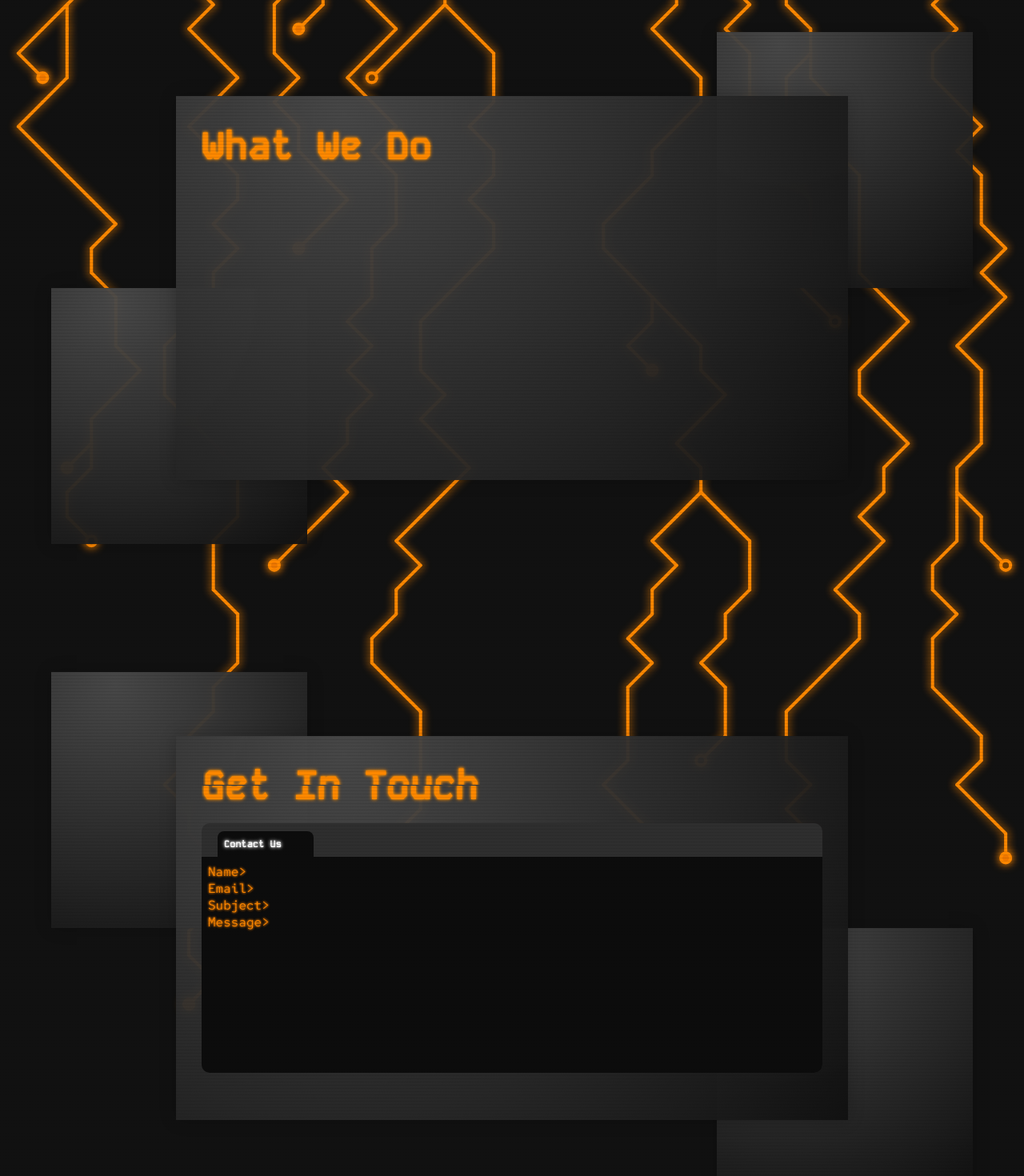
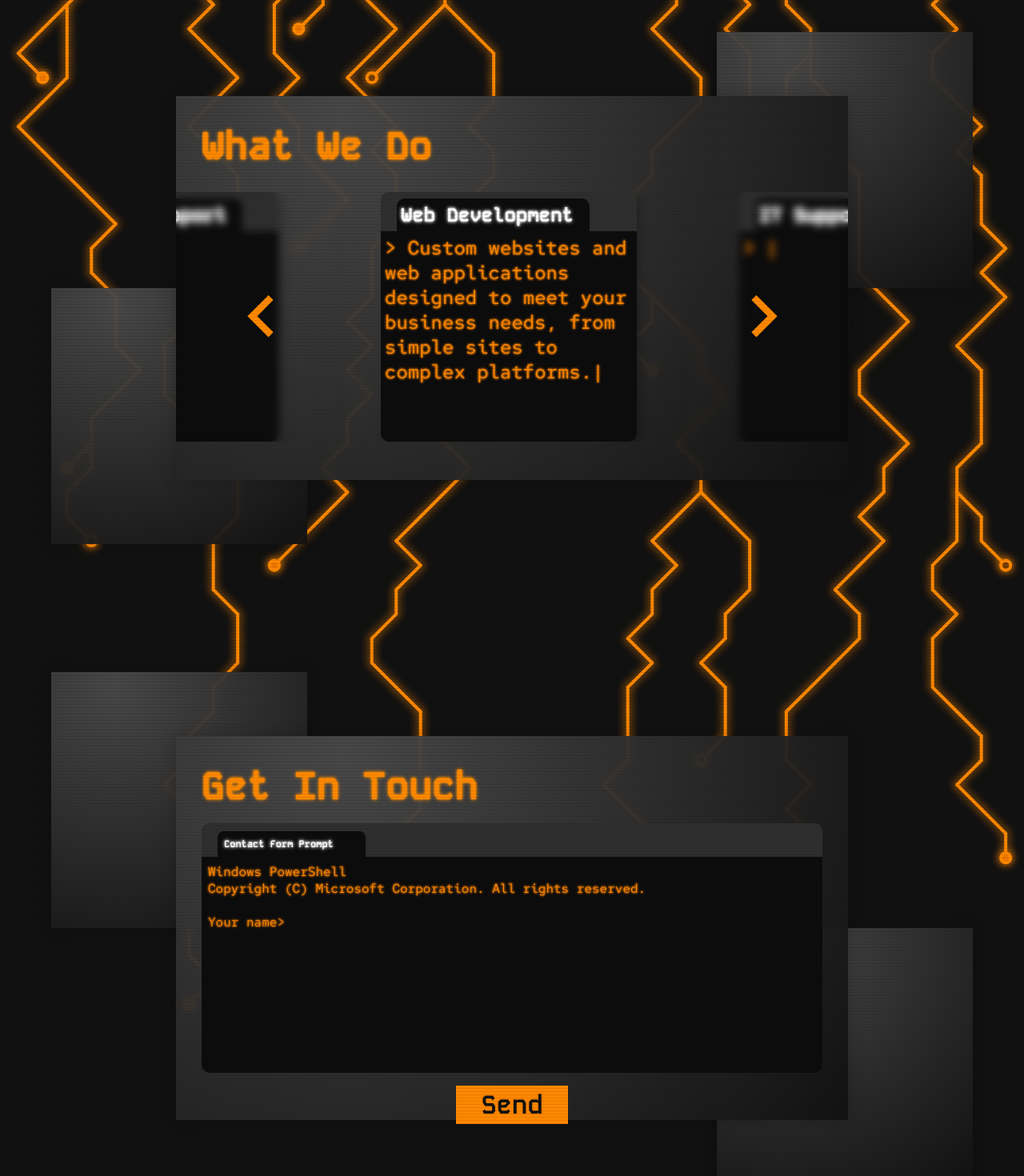
Before and after one commit to C-McCarty/Code78.net, a React (Create React App) app in the folder code78.net/: page / in a window 1280 px wide. Shown: the part 840-2310 px from the top of the page at 80% size. Built offline with nearby package versions, Linux system fonts and the light colour scheme.

Commit message:
populated sections

```diff
--- a/code78.net/src/App.css
+++ b/code78.net/src/App.css
@@ -3,12 +3,13 @@
     src: url(./media/fonts/Kode_Mono/KodeMono-VariableFont_wght.ttf);
 }
 @font-face {
-    font-family: 'Redhat Mono';
+    font-family: 'Red Hat Mono';
     src: url(./media/fonts/Red_Hat_Mono/RedHatMono-VariableFont_wght.ttf);
 }
 :root {
     --bkg: #111;
     --txt: #F80;
+    --glitch: #F10;
 }
 body {
     background-color: var(--bkg);
@@ -25,12 +26,19 @@ html {
     margin: 0;
     padding: 0;
     box-sizing: border-box;
-    font-family: 'Redhat Mono', monospace;
+    font-family: 'Red Hat Mono', monospace;
     color: var(--txt);
     text-shadow:
         0 0 3px var(--txt),
         0 0 3px #E70;
-    /* animation: breathe 1s ease-in-out infinite; */
+}
+*::selection {
+    background-color: #FFF;
+    color: #111;
+    text-shadow: 0 0 3px #111;
+}
+button {
+    font-family: 'Kode Mono', monospace;
 }
 h1, h2, h3, h4, h5, h6 {
     font-family: 'Kode Mono', monospace;
@@ -170,46 +178,110 @@ canvas:nth-of-type(4) {left: 75%;}
     position: absolute;
     top: 0;
     left: 0;
-    animation: glitch 1s var(--delay, 2s) infinite;
-    animation-timing-function: steps(1);
     height: 100%;
     user-select: none;
     color: var(--txt);
     text-shadow:
-        0 0 3px #F90,
-        0 0 5px var(--txt);
+    0 0 3px #F90,
+    0 0 5px var(--txt);
     clip-path: inset(0 0 50% 0);
 }
-@keyframes glitch {
+.glitch1::after {
+    animation: glitch1 1s;
+    animation-iteration-count: 1;
+    animation-timing-function: steps(1);
+}
+.glitch2::after {
+    animation: glitch2 1s;
+    animation-iteration-count: 1;
+    animation-timing-function: steps(1);
+}
+@keyframes glitch1 {
     0%, 9% {
         transform: translate(0);
     }
     10%, 20% {
         transform: translate(2px, -2px) rotateY(0);
-        filter: hue-rotate(0deg) saturate(100%);
+        filter: saturate(100%);
+        color: var(--txt);
     }
     21%, 29% {
         transform: translate(-4px, -4px);
-        filter: hue-rotate(-40deg) saturate(300%);
+        color: var(--glitch);
+        text-shadow:
+            0 0 3px var(--glitch),
+            0 0 5px #F00;
     }
     30%, 40% {
         transform: translate(0, 4px) rotateY(0);
-        filter: hue-rotate(0deg) saturate(100%);
+        color: var(--txt);
+        text-shadow:
+            0 0 3px var(--txt),
+            0 0 5px #E70;
     }
     41%, 50% {
         transform: translate(-5px, 5%) rotateZ(180deg) rotateY(180deg);
-        filter: invert(1) hue-rotate(30deg);
+        color: var(--txt);
+        text-shadow:
+            0 0 3px var(--txt),
+            0 0 5px #E70;
     }
     51%, 60% {
         transform: translate(10px, -25%) rotateZ(180deg) rotateY(180deg);
-        filter: invert(1) hue-rotate(90deg);
+        color: #FF0;
+        text-shadow:
+            0 0 3px #FF0,
+            0 0 5px #EE0;
+        filter: brightness(100%);
     }
     61%, 70% {
-        filter: hue-rotate(0deg) saturate(100%);
         transform: translate(0) rotateY(0);
+        color: #F85;
+        text-shadow:
+            0 0 3px #F85,
+            0 0 5px #E63;
+        filter: brightness(150%) saturate(500%);
     }
-    90%, 100% {
-        filter: hue-rotate(0deg) saturate(100%);
+    71%, 80% {
+        transform: translate(10px, -25%) rotateY(180deg);
+        color: var(--txt);
+        text-shadow:
+            0 0 3px var(--txt),
+            0 0 5px #E70;
+        filter: brightness(100%);
+    }
+    81%, 90% {
+        transform: translate(-10px, 0);
+
+    }
+    91%, 100% {
         transform: translate(0) rotateY(0);
     }
 }
+@keyframes glitch2 {
+    0%, 9% {
+        transform: translate(0);
+    }
+    10%, 20% {
+        transform: translate(2px, 0) rotateY(0);
+    }
+    21%, 100% {
+        transform: translate(0) rotateY(0);
+    }
+}
+
+.blink {
+    animation: blink 1s steps(1) infinite;
+    user-select: none;
+}
+@keyframes blink {
+    0% {
+        opacity: 1;
+    }
+    50% {
+        opacity: 0;
+    }
+    100% {
+        opacity: 1;
+    }
+}
--- a/code78.net/src/App.js
+++ b/code78.net/src/App.js
@@ -3,9 +3,11 @@ import './App.css';
 import Header from './comp/Header';
 import Hero from './comp/Hero';
 import Section from './comp/Section';
+import P from './comp/P';
 import ContactForm from './comp/ContactForm';
 import CircuitBkg from './comp/CircuitBkg';
 import Footer from './comp/Footer';
+import Carousel from './comp/Carousel';
 
 function App() {
     const [section, setSection] = useState(0);
@@ -13,14 +15,39 @@ function App() {
     const serviceRef = useRef(null);
     const contactRef = useRef(null);
 
+    const timeOutRef = useRef(null);
+
     useEffect(() => {
         const glitchedElements = document.querySelectorAll(".glitch");
+        const timeouts = [];
+        const MIN_DELAY = 5000;
+        const MAX_DELAY = 10000;
+        glitchedElements.forEach((el) => {
+            const glitchLoop = () => {
+                const delay = Math.random() * MIN_DELAY + (MAX_DELAY - MIN_DELAY);
 
-        glitchedElements.forEach((el, i) => {
-            const delay = (Math.random() * 2).toFixed(2) + "s";
-            el.style.setProperty("--delay", delay);
+                const timeout = setTimeout(() => {
+                    el.className = "glitch";
+                    const ANIM_CODE = (Math.random() < 0.2 ? 1 : 2);
+                    setTimeout(() => {
+                        el.classList.add(`glitch${ANIM_CODE}`);
+                    }, Math.random() * 1);
+
+                    glitchLoop();
+                }, delay);
+
+                timeouts.push(timeout);
+            };
+
+            glitchLoop();
         });
+
+        return () => {
+            timeouts.forEach(clearTimeout);
+        };
     }, []);
+
+
 
     // Main Page
     return (
@@ -33,10 +60,11 @@ function App() {
             <div className="main">
                 <Section secRef={aboutRef}>
                     <h2 className='glitch' data-glitch="Who We Are">Who We Are</h2>
-                    <p>We're a dedicated team of web developers who build reliable, easy-to-use websites and web apps. We focus on clear communication, clean code, and making sure everything works the way it should. Whether you're starting from scratch or need help improving what you already have, we’re here to help.</p>
+                    <P content="We're a dedicated team of web developers who build reliable, easy-to-use websites and web apps. We focus on clear communication, clean code, and making sure everything works the way it should. Whether you're starting from scratch or need help improving what you already have, we’re here to help!" />
                 </Section>
                 <Section secRef={serviceRef}>
                     <h2  className='glitch' data-glitch="What We Do">What We Do</h2>
+                    <Carousel />
                 </Section>
                 <Section secRef={contactRef}>
                     <h2 className='glitch' data-glitch="Get In Touch">Get In Touch</h2>
--- /dev/null
+++ b/code78.net/src/CSS/carousel.module.css
@@ -0,0 +1,73 @@
+.carouselWrap {
+    position: absolute;
+    top: 25%;
+    left: 0;
+    right: 0;
+    bottom: 10%;
+    overflow: hidden;
+}
+.carousel {
+    position: absolute;
+    top: 0;
+    width: fit-content;
+    height: 100%;
+    display: flex;
+    transition: all 1s;
+    transition-timing-function: cubic-bezier(0.25,-0.25,0.25,1.25);
+}
+.carouselItem {
+    background-color: #2E2E2E;
+    box-shadow: 5px 5px 10px #0003;
+    border-radius: 10px;
+    height: 100%;
+    width: 25vw;
+    margin-right: 10vw;
+    display: flex;
+    flex-direction: column;
+}
+.carouselItem h5 {
+    margin: 8px;
+    margin-bottom: 0;
+    margin-left: 20px;
+    padding: 5px;
+    padding-right: 20px;
+    background-color: #0C0C0C;
+    width: fit-content;
+    color: #FFF;
+    text-shadow: 0 0 3px #FFF, 0 0 5px #EEE;
+    border-radius: 10px 10px 0 0;
+}
+.carouselItem p {
+    background-color: #0C0C0C;
+    flex-grow: 1;
+    border-radius: 0 0 10px 10px;
+    padding: 5px;
+}
+
+.left, .right {
+    position: absolute;
+    top: 0;
+    left: 0;
+    right: 0;
+    bottom: 0;
+    width: 25%;
+    cursor: pointer;
+    backdrop-filter: blur(5px);
+    background-position: center center;
+    background-repeat: no-repeat;
+    background-size: 50%;
+    transition: all 0.25s;
+}
+.left {
+    right: unset;
+    background-image: url(../media/icons/leftArrow.svg);
+}
+.right {
+    left: unset;
+    background-image: url(../media/icons/rightArrow.svg);
+}
+
+.left:hover {background-position-x: 40%;}
+.right:hover {background-position-x: 60%;}
+.left:active {background-position-x: 35%;}
+.right:active {background-position-x: 65%;}
--- a/code78.net/src/CSS/contactForm.module.css
+++ b/code78.net/src/CSS/contactForm.module.css
@@ -6,7 +6,6 @@
     display: flex;
     flex-direction: column;
     border-radius: 10px;
-    overflow: hidden;
 }
 .formWrap > h6 {
     color: #FFF;
@@ -25,11 +24,17 @@
     display: flex;
 }
 .contactForm {
+    position: relative;
     flex-grow: 1;
     padding: 0.5rem;
     display: flex;
     flex-direction: column;
     background-color: #0C0C0C;
+    border-radius: 0 0 10px 10px;
+}
+.contactForm > p {
+    padding: 0;
+    font-size: 1rem;
 }
 .contactForm > div {
     display: flex;
@@ -41,23 +46,50 @@
 .contactForm input,
 .contactForm textarea {
     background-color: transparent;
+    box-shadow: none;
     border: none;
     box-shadow: none;
+    -webkit-box-shadow: none;
     resize: none;
     flex-grow: 1;
+    font-size: 1rem;
 }
-.contactForm div:has(textarea) label,
-.contactForm div:has(textarea) textarea {
-    height: 10rem;
-
+/* Due to autofill background being impossible to change, text is set to #111 */
+.contactForm input:autofill,
+.contactForm input:-webkit-autofill {
+    -webkit-text-fill-color: #111;
+    text-shadow: 0 0 3px #111;
 }
-.contactForm .select {
-    background-color: transparent;
-    color: var(--txt);
-    border: none;
+.contactForm textarea {
+    height: 100%;
+}
+.contactForm div:has(textarea) {
+    flex-grow: 1;
+    align-items: start;
 }
 .contactForm input:focus,
 .contactForm textarea:focus {
     background-color: #0C0C0C;
     outline: none;
 }
+.buttonWrap {
+    position: absolute;
+    bottom: -4rem;
+    left: 0;
+    width: 100%;
+    display: flex;
+    justify-content: center;
+}
+.contactForm button {
+    padding: 2rem;
+    padding-top: 0;
+    padding-bottom: 0;
+    height: 3rem;
+    font-size: 2rem;
+    background-color: var(--txt);
+    color: var(--bkg);
+    border: none;
+    outline: none;
+    font-weight: bold;
+    cursor: pointer;
+}
--- /dev/null
+++ b/code78.net/src/comp/Carousel.js
@@ -0,0 +1,45 @@
+import { useEffect, useState } from 'react';
+import c from "../CSS/carousel.module.css";
+import CarouselItem from './CarouselItem';
+import items from "../data/carousel.json";
+
+export default function Carousel() {
+    const [pos, setPos] = useState(1);
+    const [cItems, setItems] = useState([]);
+
+    useEffect(() => {
+        const a = items.map((el, i) => <CarouselItem key={i} pos={pos} selfPos={i} title={el.title}>{el.content}</CarouselItem>);
+        setItems(a);
+    }, [items, pos]);
+
+    const handlePosChange = x => {
+        if (x > 0) {
+            if (pos > cItems.length - 2) {
+                setPos(0);
+            } else {
+                setPos(pos + 1);
+            }
+        }
+        if (x < 0) {
+            if (pos < 1) {
+                setPos(cItems.length - 1);
+            } else {
+                setPos(pos - 1);
+            }
+        }
+    }
+
+    const posStyle = {
+        left: (pos * -35) + 20 + "vw"
+    }
+
+    return (
+        <div className={c.carouselWrap}>
+            <div className={c.carousel} style={posStyle}>
+                {cItems}
+            </div>
+            <div className={c.left} onClick={() => handlePosChange(-1)}></div>
+            <div className={c.right} onClick={() => handlePosChange(1)}></div>
+        </div>
+    );
+}
--- /dev/null
+++ b/code78.net/src/comp/CarouselItem.js
@@ -0,0 +1,11 @@
+import c from "../CSS/carousel.module.css";
+import P from "./P";
+
+export default function CarouselItem({title, children, pos, selfPos}) {
+    return(
+        <div className={c.carouselItem}>
+            <h5>{title}</h5>
+            <P content={children} pos={pos} selfPos={selfPos} />
+        </div>
+    );
+}
--- a/code78.net/src/comp/ContactForm.js
+++ b/code78.net/src/comp/ContactForm.js
@@ -11,38 +11,67 @@ export default function ContactForm() {
     const [message, setMessage] = useState("");
     const handleMessageChange = e => setMessage(e.target.value);
 
+    const [lines, setLines] = useState(0);
+
     const nameRef = useRef(null);
     const emailRef = useRef(null);
     const subjectRef = useRef(null);
     const messageRef = useRef(null);
 
-    useEffect(() => {
-        if (nameRef.current && emailRef.current && subjectRef.current && messageRef.current) {
-            if (name.trim().length === 0 && document.activeElement !== nameRef.current) {
-                console.log('fired');
-            }
-        }
-    }, [name, email, subject, message]);
+    const handleNewLineUp = e => {
+        if (lines === 1 && emailRef.current && e.key === "Enter") { emailRef.current.focus(); }
+        if (lines === 2 && subjectRef.current && e.key === "Enter") { subjectRef.current.focus(); }
+        if (lines === 3 && messageRef.current && e.key === "Enter") { messageRef.current.focus(); }
+    }
+    const handleNewLineDown = e => {
+        console.log(e);
+        if (nameRef.current && e.target === nameRef.current && e.key === "Enter" && lines < 1) { setLines(1); }
+        if (emailRef.current && e.target === emailRef.current && e.key === "Enter" && lines < 2) { setLines(2); }
+        if (subjectRef.current && e.target === subjectRef.current && e.key === "Enter" && lines < 3) { setLines(3); }
+    }
+
+    const handleSubmit = e => {
+        e.preventDefault();
+        alert('test');
+    }
 
     return (
         <div className={c.formWrap}>
-            <h6>Contact Us</h6>
-            <form className={c.contactForm}>
+            <h6>Contact Form Prompt</h6>
+            <form className={c.contactForm} onSubmit={handleSubmit}>
+                <p>Windows PowerShell</p>
+                <p>Copyright (C) Microsoft Corporation. All rights reserved.</p>
+                <br />
                 <div>
-                    <label htmlFor="name">Name&gt;</label>
-                    <input ref={nameRef} type="text" name="name" id="name" value={name} onChange={handleNameChange} required />
+                    <label htmlFor="name">Your name&gt;</label>
+                    <input ref={nameRef} type="text" name="name" id="name" value={name} onKeyDown={handleNewLineDown} onKeyUp={handleNewLineUp} onChange={handleNameChange} required />
                 </div>
+                {lines > 0 ?
+                <>
                 <div>
                     <label htmlFor="email">Email&gt;</label>
-                    <input ref={emailRef} type="email" name="email" id="email" value={email} onChange={handleEmailChange} required />
+                    <input ref={emailRef} type="email" name="email" id="email" value={email} onKeyDown={handleNewLineDown} onKeyUp={handleNewLineUp} onChange={handleEmailChange} required />
                 </div>
+                {lines > 1 ?
+                <>
                 <div>
                     <label htmlFor="subject">Subject&gt;</label>
-                    <input ref={subjectRef} type="text" name='subject' id='subject' value={subject} onChange={handleSubjectChange} required />
+                    <input ref={subjectRef} type="text" name='subject' id='subject' value={subject} onKeyDown={handleNewLineDown} onKeyUp={handleNewLineUp} onChange={handleSubjectChange} required />
                 </div>
+                {lines > 2 ?
+                <>
                 <div>
                     <label htmlFor="message">Message&gt;</label>
                     <textarea ref={messageRef} name="message" id="message" value={message} onChange={handleMessageChange} required />
+                </div>
+                </>
+                : null}
+                </>
+                : null}
+                </>
+                : null}
+                <div className={c.buttonWrap}>
+                    <button>Send</button>
                 </div>
             </form>
         </div>
--- a/code78.net/src/comp/Header.js
+++ b/code78.net/src/comp/Header.js
@@ -14,7 +14,7 @@ export default function Header({aboutRef, serviceRef, contactRef}) {
         <>
             <div className="headerShadow"></div>
             <header>
-                <h1 className="glitch" data-glitch="code78.net">code78.net</h1>
+                <h1 className="glitch glitch1" data-glitch="code78.net">code78.net</h1>
                 <nav>
                     <div className='navBtn glow' onClick={()=>scrollToSection(aboutRef)}>About</div>
                     <div className='navBtn glow' onClick={()=>scrollToSection(serviceRef)}>Services</div>
--- /dev/null
+++ b/code78.net/src/comp/P.js
@@ -0,0 +1,49 @@
+import { useEffect, useRef, useState } from 'react';
+
+export default function P({ content, pos="noPos", selfPos="noPos" }) {
+    const [text, setText] = useState("");
+    const [isVisible, setIsVisible] = useState(false);
+    const pRef = useRef(null);
+
+    useEffect(() => {
+        const observer = new IntersectionObserver(
+            ([entry]) => {
+                if (entry.isIntersecting) {
+                    setIsVisible(true);
+                    observer.disconnect();
+                }
+            },
+            { threshold: 0.1 }
+        );
+
+        if (pRef.current) {
+            observer.observe(pRef.current);
+        }
+        return () => observer.disconnect();
+    }, []);
+
+    useEffect(() => {
+        if (!isVisible || text.length === content.length || pos !== selfPos) return;
+
+        const nextChar = content[text.length];
+        const delay = (nextChar === "." ? 200 : nextChar === "," ? 150 : nextChar === " " ? 70 : 20);
+
+        const timeout = setTimeout(() => {
+            setText(prev => prev + content[prev.length]);
+        }, delay + Math.random() * 5);
+
+        return () => clearTimeout(timeout);
+    }, [text, content, isVisible, pos]);
+
+    const finishAnim = () => {
+        setText(content);
+    }
+
+    return (
+        <p ref={pRef} className='p-typed' onClick={finishAnim}>
+            <span>&gt; </span>
+            {text}
+            <span className={text.length === content.length ? 'blink' : null}>|</span>
+        </p>
+    );
+}
--- /dev/null
+++ b/code78.net/src/data/carousel.json
@@ -0,0 +1,14 @@
+[
+    {
+        "title": "Hardware Support",
+        "content": "Installation, repair, and maintenance of computers, servers, and other essential hardware."
+    },
+    {
+        "title": "Web Development",
+        "content": "Custom websites and web applications designed to meet your business needs, from simple sites to complex platforms."
+    },
+    {
+        "title": "IT Support",
+        "content": "Ongoing technical support, troubleshooting, and maintenance to keep your systems running smoothly."
+    }
+]
```
Also changed, not shown: code78.net/src/CSS/section.module.css (+4 -4 lines), code78.net/src/media/icons/leftArrow.svg (added), code78.net/src/media/icons/rightArrow.svg (added).
